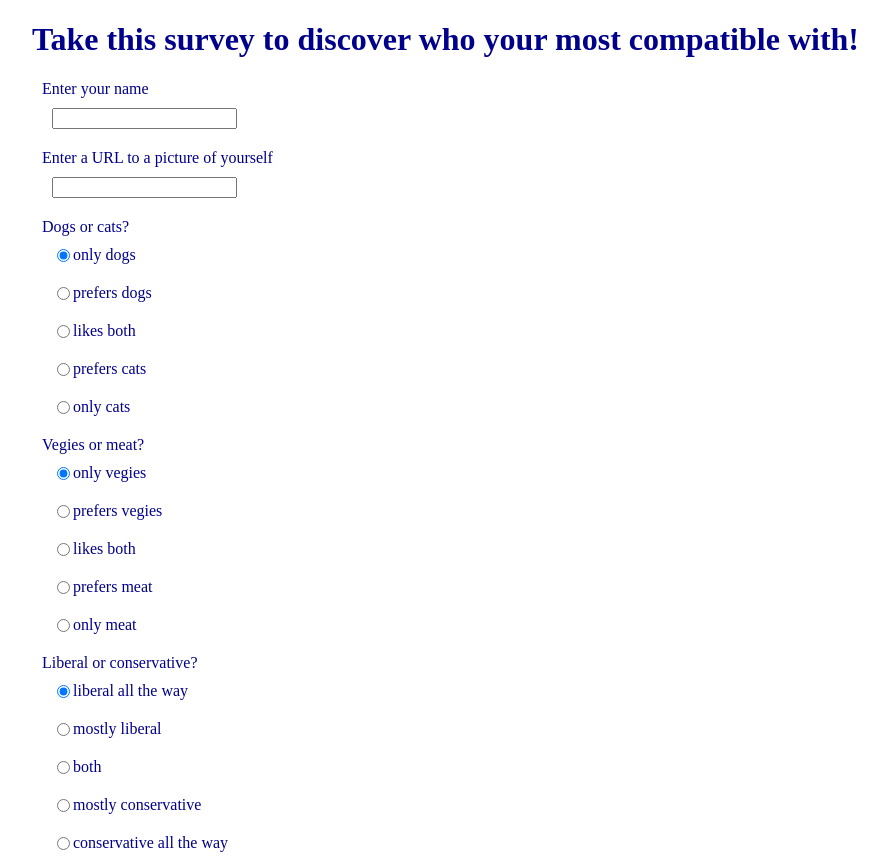
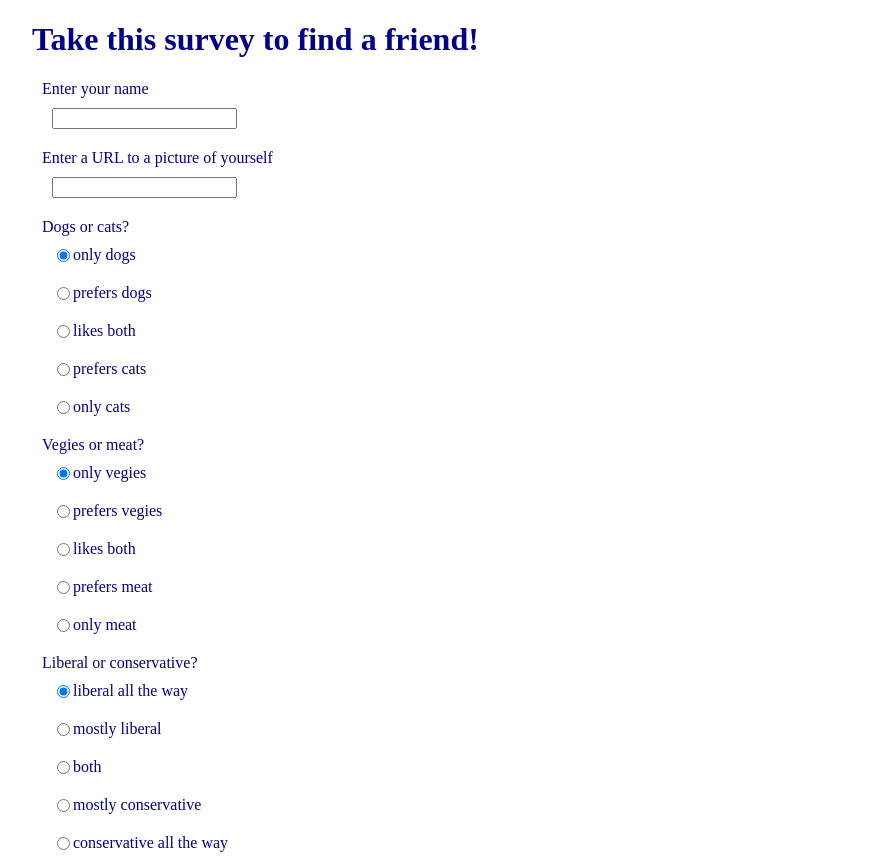
Before and after one commit to RexStrider/FriendFinder, a website: page app/public/survey.html in a window 1280 px wide. Shown: the top 865 px of the page, without its empty margins (360-1247 px from the left). Drawn offline with nearby package versions, Linux system fonts and the light colour scheme.

Commit message:
updated header

```diff
--- a/app/public/survey.html
+++ b/app/public/survey.html
@@ -17,7 +17,7 @@
 
     </section>
 
-    <h1>Take this survey to discover who your most compatible with!</h1>
+    <h1>Take this survey to find a friend!</h1>
 
     <form>
         <section>
```
